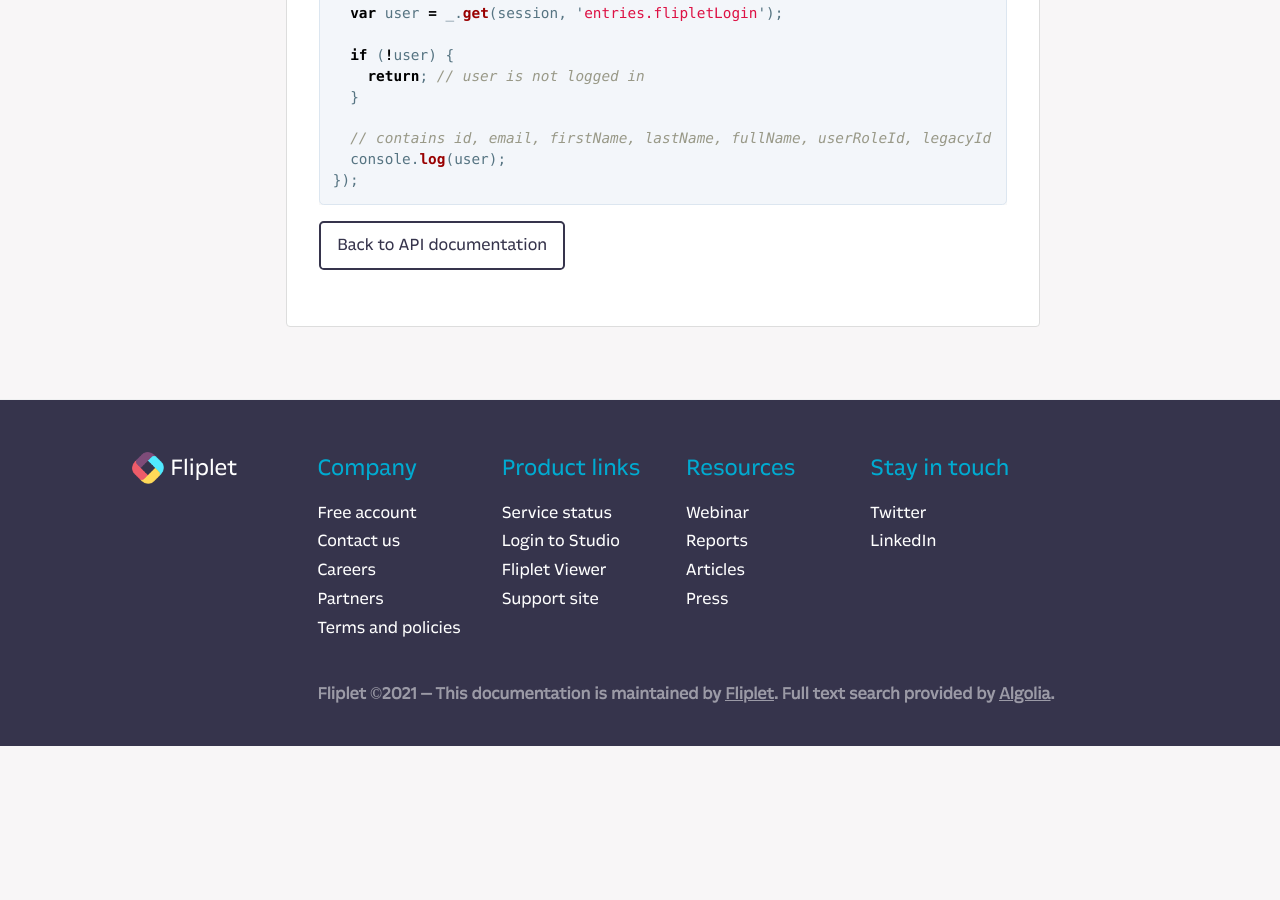
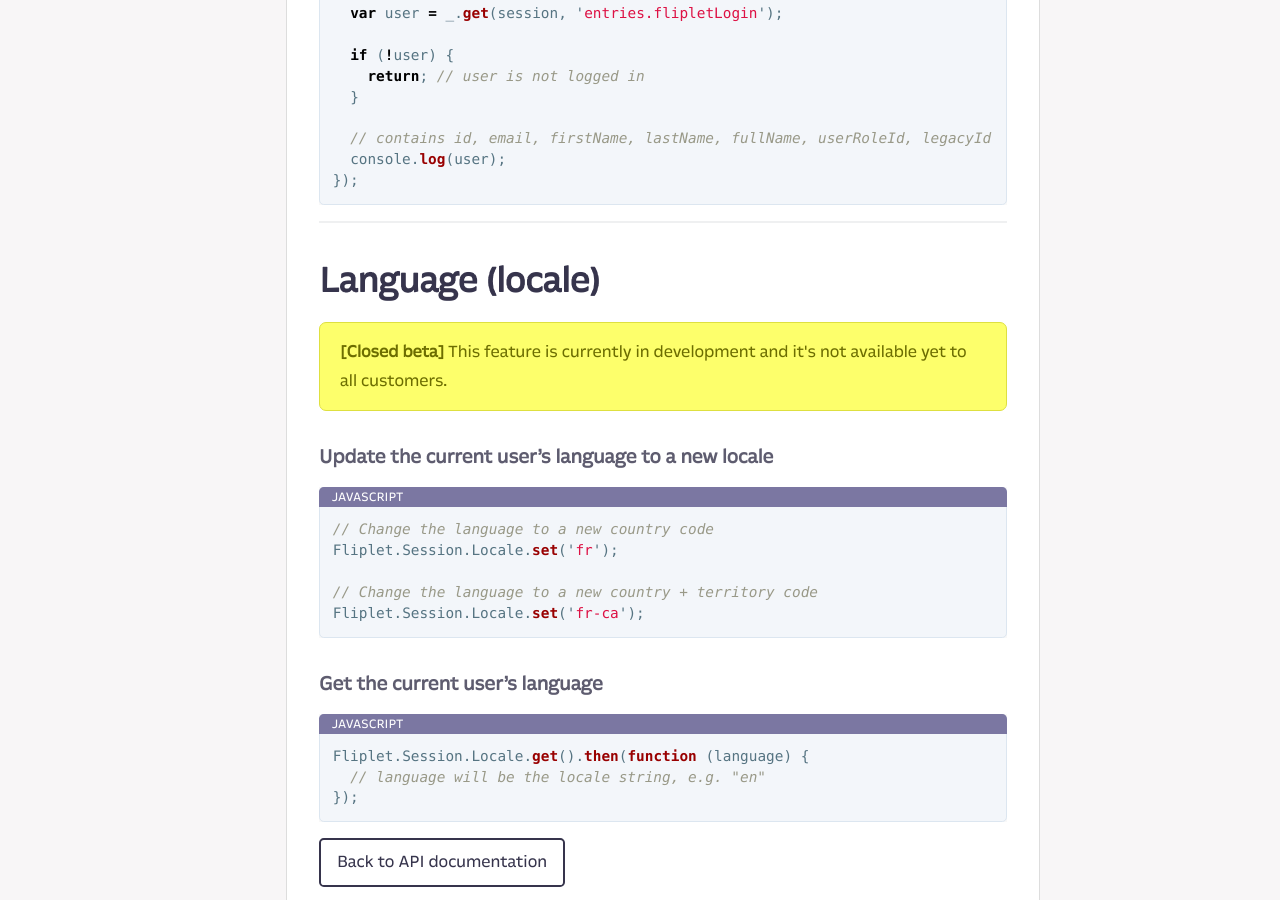
Before and after one commit to Fliplet/fliplet-cli, a Jekyll site: the page built from docs/API/fliplet-session.md, in a window 1280 px wide and 900 px high, scrolled down 3391 px. Built offline with Jekyll 4.4.1, drawn with Linux system fonts in a browser that asks for light colours; nearby versions of some CDN libraries; our own code applies the rules of GitHub Pages for plain Markdown files; library files that are not in the unit come from our copies; comment, search, counter and statistics services are not loaded; a style sheet for code colours, icons or effects is not loaded; before the commit the page ends 4137 px from its top, so only the background shows below that; some of the changed text lies outside the part shown.

Commit message:
docs for session

````diff
--- a/docs/API/fliplet-session.md
+++ b/docs/API/fliplet-session.md
@@ -144,5 +144,29 @@
 });
 ```
 
+---
+
+## Language (locale)
+
+<p class="warning"><strong>[Closed beta]</strong> This feature is currently in development and it's not available yet to all customers.</p>
+
+### Update the current user's language to a new locale
+
+```js
+// Change the language to a new country code
+Fliplet.Session.Locale.set('fr');
+
+// Change the language to a new country + territory code
+Fliplet.Session.Locale.set('fr-ca');
+```
+
+### Get the current user's language
+
+```js
+Fliplet.Session.Locale.get().then(function (language) {
+  // language will be the locale string, e.g. "en"
+});
+```
+
 [Back to API documentation](../API-Documentation.md)
 {: .buttons}
````
Also changed, not shown: docs/Organization-audit-log-types.md (+2 -1 lines).
